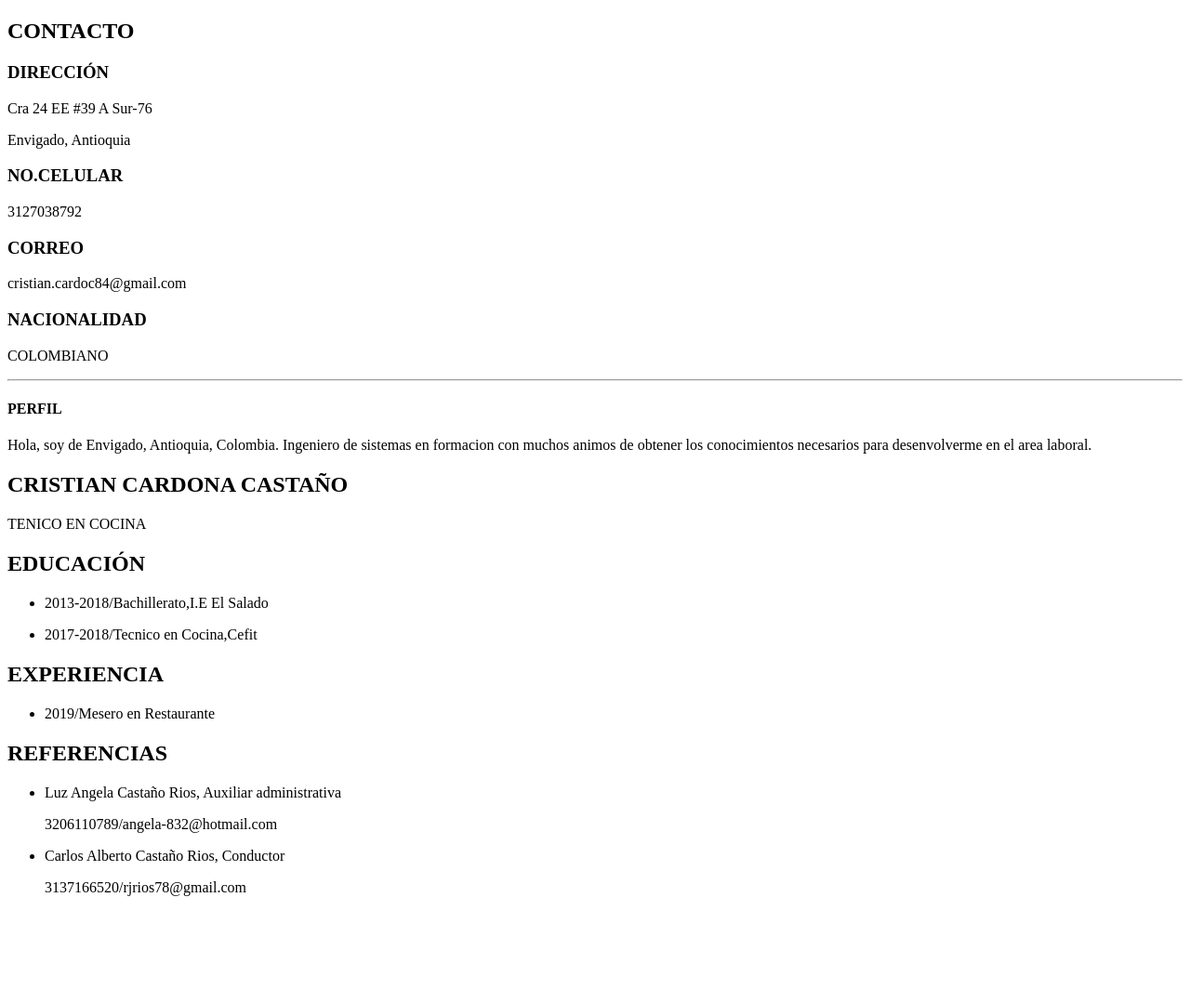
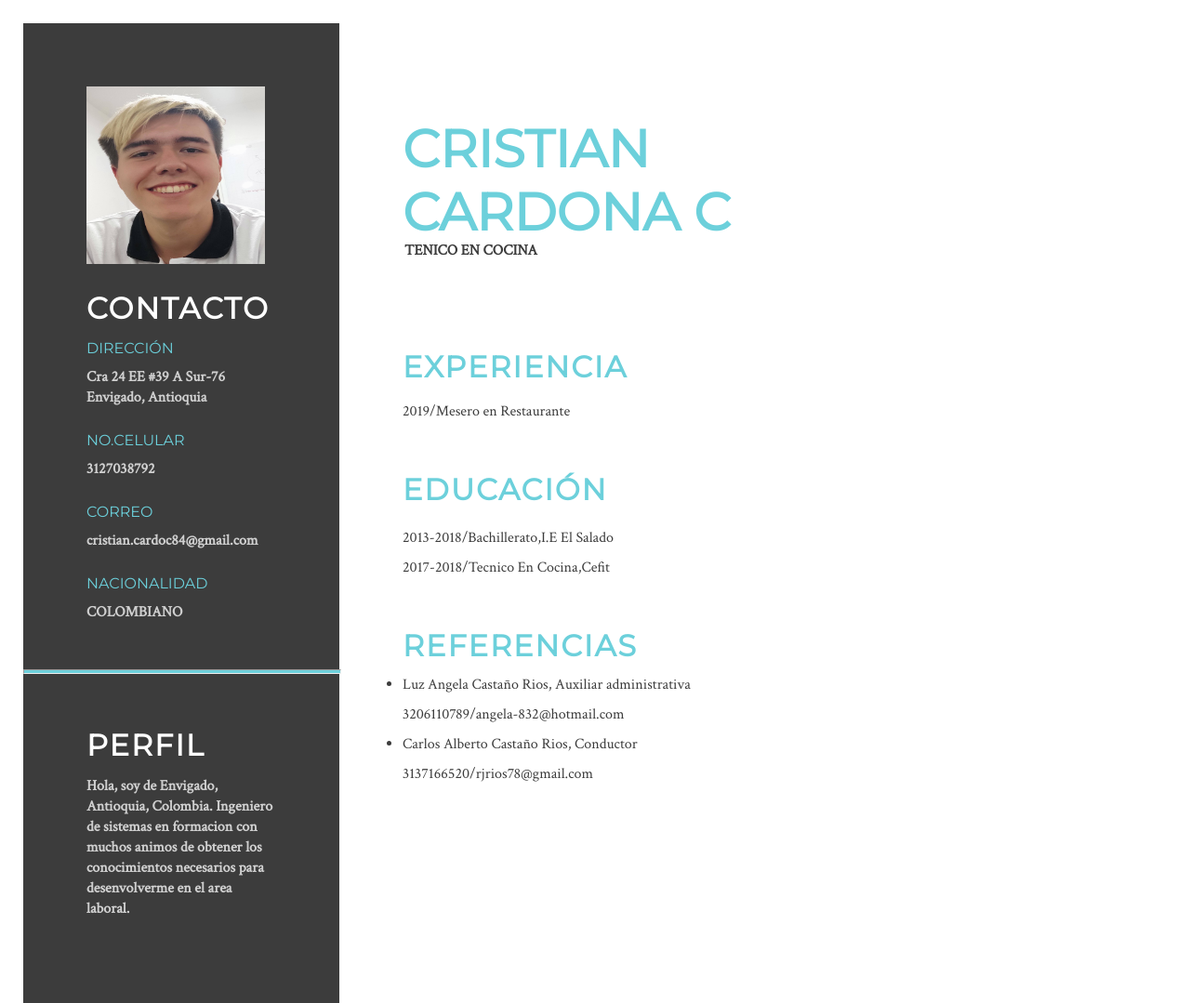
Before and after one commit to criscardoc84/Portafolio_Curso_PWM, a plain HTML site: page curriculum.html in a window 1280 px wide. Shown: the whole page at 93% size. Before the commit the page ends 980 px from the top, so only its background shows below. Drawn offline with Linux system fonts and the light colour scheme.

Commit message:
EstilosAplicados
Aplico los estilos, reemplazo curriculum.

```diff
--- a/curriculum.html
+++ b/curriculum.html
@@ -4,45 +4,68 @@
     <meta charset="UTF-8" />
     <meta http-equiv="X-UA-Compatible" content="IE=edge" />
     <meta name="viewport" content="width=device-width, initial-scale=1.0" />
-    <meta name="description" content="Este sitio muestra mi hoja de vida." />
+    <meta name="description" content="Este sitio muestra curriculum." />
     <meta name="author" content="Cristian Cardona C" />
-    <meta name="keywords" content="hoja de vida, universidad" />
+    <meta name="keywords" content="Curriculum, universidad" />
+    <link rel="stylesheet" href="estilos/style1.css" />
     <title>Curriculum - Cristian Cardona C.</title>
   </head>
-  <body>
-    <nav>
-      <h2>CONTACTO</h2>
-      <h3>DIRECCIÓN</h3>
-      <p>Cra 24 EE #39 A Sur-76</p>
-      <p>Envigado, Antioquia</p>
-      <h3>NO.CELULAR</h3>
-      <p>3127038792</p>
-      <h3>CORREO</h3>
-      <p>cristian.cardoc84@gmail.com</p>
-      <h3>NACIONALIDAD</h3>
-      <p>COLOMBIANO</p>
-      <hr />
-      <h4>PERFIL</h4>
-      <p>
+  <body class="contenedorGeneral">
+    <div class="fondoIzquierda">
+    <section class="contenedorIzquierdo"></section>
+      <article>
+        <img
+          class="documentoFoto"
+          src="imgs/docuemnto.jpg"
+          alt="Cristian Cardona Foto"
+        />
+      </article>
+      <h2 class="contacto">CONTACTO</h2>
+      <h3 class="direccionContacto">DIRECCIÓN</h3>
+      <ul class="infoDireccionContacto">
+        <p>Cra 24 EE #39 A Sur-76</p>
+        <p>Envigado, Antioquia</p>
+      </ul>
+      <h3 class="celularContacto">NO.CELULAR</h3>
+      <ul class="infoCelularContacto">
+        <p>3127038792</p>
+      </ul>
+      <h3 class="emailContacto">CORREO</h3>
+      <ul class="infoEmailContacto">
+        <p>cristian.cardoc84@gmail.com</p>
+      </ul>
+      <h3 class="nacionalidadContacto">NACIONALIDAD</h3>
+      <ul class="infoNacionalidadContacto">
+        <p>COLOMBIANO</p>
+      </ul>
+      <hr class="separador" />
+      <h2 class="perfilContacto">PERFIL</h2>
+      <p class="infoPerfilContacto">
         Hola, soy de Envigado, Antioquia, Colombia. Ingeniero de sistemas en
         formacion con muchos animos de obtener los conocimientos necesarios para
         desenvolverme en el area laboral.
       </p>
-    </nav>
-    <aside>
-      <h1>CRISTIAN CARDONA CASTAÑO</h1>
-      <p>TENICO EN COCINA</p>
-      <h2>EDUCACIÓN</h2>
-      <ul>
-        <li><p>2013-2018/Bachillerato,I.E El Salado</p></li>
-        <li><p>2017-2018/Tecnico en Cocina,Cefit</p></li>
-      </ul>
-      <h2>EXPERIENCIA</h2>
-      <ul>
-        <li><p>2019/Mesero en Restaurante</p></li>
-      </ul>
-      <h2>REFERENCIAS</h2>
-      <ul>
+    </section>
+    </div>
+    <div>
+      <h2 class="nombre" >CRISTIAN CARDONA C</h2>
+      <p class="tecnica">TENICO EN COCINA</p>
+    </div>
+    <section class="contenedorDerecho">
+      <article class="educacion">
+        <h2 class="tituloEducacion">EDUCACIÓN</h2>
+      <ul class="infoEducacion">
+        <p>2013-2018/Bachillerato,I.E El Salado</p>
+        <p>2017-2018/Tecnico en Cocina,Cefit</p>
+      </ul></article>
+      <article class="experiencia">
+        <h2 class="tituloExperiencia">EXPERIENCIA</h2>
+      <ul class="infoExperiencia">
+        <p>2019/Mesero en Restaurante</p>
+      </ul></article>
+      <article class="referencias">
+        <h2 class="tituloReferencias">REFERENCIAS</h2>
+      <ul class="infoReferencias">
         <li>
           <p>Luz Angela Castaño Rios, Auxiliar administrativa</p>
           <p>3206110789/angela-832@hotmail.com</p>
@@ -51,7 +74,7 @@
           <p>Carlos Alberto Castaño Rios, Conductor</p>
           <p>3137166520/rjrios78@gmail.com</p>
         </li>
-      </ul>
-    </aside>
+      </ul></article>
+    </section>
   </body>
 </html>
--- a/estilos/style1.css
+++ b/estilos/style1.css
@@ -1,3 +1,6 @@
+@import url("https://fonts.googleapis.com/css2?family=Montserrat&display=swap");
+@import url("https://fonts.googleapis.com/css2?family=Crimson+Text&display=swap");
+
 * {
   padding: 0;
   margin: 0;
@@ -8,6 +11,8 @@
   width: 816px;
   height: 1054px;
   background: #ffffff;
+  margin: 25px;
+  border-radius: 15px;
 }
 
 .contenedorIzquierdo {
@@ -17,6 +22,15 @@
   left: 0px;
   top: 0px;
   filter: drop-shadow(0px 4px 4px rgba(0, 0, 0, 0.25));
+}
+
+.fondoIzquierda {
+  position: absolute;
+  width: 340px;
+  height: 1054px;
+  left: 0px;
+  top: 0px;
+  background: #3c3c3c;
 }
 
 .separador {
@@ -36,13 +50,21 @@
   top: 68px;
 }
 
+.documentoFoto {
+  position: absolute;
+  width: 192px;
+  height: 191px;
+  left: 68px;
+  top: 68px;
+}
+
 .contacto {
   position: absolute;
   width: 204px;
   height: 68px;
   left: 68px;
   top: 272px;
-  font-family: Montserrat;
+  font-family: "Montserrat", sans-serif;
   font-style: normal;
   font-weight: bold;
   font-size: 32px;
@@ -59,7 +81,7 @@
   height: 20px;
   left: 68px;
   top: 340px;
-  font-family: Montserrat;
+  font-family: "Montserrat", sans-serif;
   font-style: normal;
   font-weight: 500;
   font-size: 16px;
@@ -74,7 +96,7 @@
   height: 44px;
   left: 68px;
   top: 370px;
-  font-family: Crimson Text;
+  font-family: "Crimson Text", serif;
   font-style: normal;
   font-weight: 600;
   font-size: 16px;
@@ -89,7 +111,7 @@
   height: 20px;
   left: 68px;
   top: 439px;
-  font-family: Montserrat;
+  font-family: "Montserrat", sans-serif;
   font-style: normal;
   font-weight: 500;
   font-size: 16px;
@@ -104,7 +126,7 @@
   height: 22px;
   left: 68px;
   top: 469px;
-  font-family: Crimson Text;
+  font-family: "Crimson Text", serif;
   font-style: normal;
   font-weight: 600;
   font-size: 16px;
@@ -119,7 +141,7 @@
   height: 20px;
   left: 68px;
   top: 516px;
-  font-family: Montserrat;
+  font-family: "Montserrat", sans-serif;
   font-style: normal;
   font-weight: 500;
   font-size: 16px;
@@ -134,7 +156,7 @@
   height: 22px;
   left: 68px;
   top: 546px;
-  font-family: Crimson Text;
+  font-family: "Crimson Text", serif;
   font-style: normal;
   font-weight: 600;
   font-size: 16px;
@@ -149,7 +171,7 @@
   height: 20px;
   left: 68px;
   top: 593px;
-  font-family: Montserrat;
+  font-family: "Montserrat", sans-serif;
   font-style: normal;
   font-weight: 500;
   font-size: 16px;
@@ -164,7 +186,7 @@
   height: 22px;
   left: 68px;
   top: 623px;
-  font-family: Crimson Text;
+  font-family: "Crimson Text", serif;
   font-style: normal;
   font-weight: 600;
   font-size: 16px;
@@ -178,7 +200,7 @@
   height: 68px;
   left: 68px;
   top: 742px;
-  font-family: Montserrat;
+  font-family: "Montserrat", sans-serif;
   font-style: normal;
   font-weight: bold;
   font-size: 32px;
@@ -195,7 +217,7 @@
   height: 154px;
   left: 68px;
   top: 810px;
-  font-family: Crimson Text;
+  font-family: "Crimson Text", serif;
   font-style: normal;
   font-weight: 600;
   font-size: 16px;
@@ -217,7 +239,7 @@
   height: 117px;
   left: 408px;
   top: 110px;
-  font-family: Montserrat;
+  font-family: "Montserrat", sans-serif;
   font-style: normal;
   font-weight: bold;
   font-size: 56px;
@@ -234,7 +256,7 @@
   height: 34.9px;
   left: 410px;
   top: 227.1px;
-  font-family: Crimson Text;
+  font-family: "Crimson Text", serif;
   font-style: normal;
   font-weight: 600;
   font-size: 16px;
@@ -275,7 +297,7 @@
   height: 39px;
   left: 0px;
   top: 0px;
-  font-family: Montserrat;
+  font-family: "Montserrat", sans-serif;
   font-style: normal;
   font-weight: bold;
   font-size: 32px;
@@ -292,7 +314,7 @@
   height: 32px;
   left: 0px;
   top: 52px;
-  font-family: Crimson Text;
+  font-family: "Crimson Text", serif;
   font-style: normal;
   font-weight: normal;
   font-size: 16px;
@@ -318,7 +340,7 @@
   height: 39px;
   left: 0px;
   top: 132px;
-  font-family: Montserrat;
+  font-family: "Montserrat", sans-serif;
   font-style: normal;
   font-weight: bold;
   font-size: 32px;
@@ -335,7 +357,7 @@
   height: 64px;
   left: 0px;
   top: 188px;
-  font-family: Crimson Text;
+  font-family: "Crimson Text", serif;
   font-style: normal;
   font-weight: normal;
   font-size: 16px;
@@ -362,7 +384,7 @@
   height: 39px;
   left: 0px;
   top: 300px;
-  font-family: Montserrat;
+  font-family: "Montserrat", sans-serif;
   font-style: normal;
   font-weight: bold;
   font-size: 32px;
@@ -379,7 +401,7 @@
   height: 128px;
   left: 0px;
   top: 346px;
-  font-family: Crimson Text;
+  font-family: "Crimson Text", serif;
   font-style: normal;
   font-weight: normal;
   font-size: 16px;
```
Also changed, not shown: test.html (deleted, +0 -58 lines).
